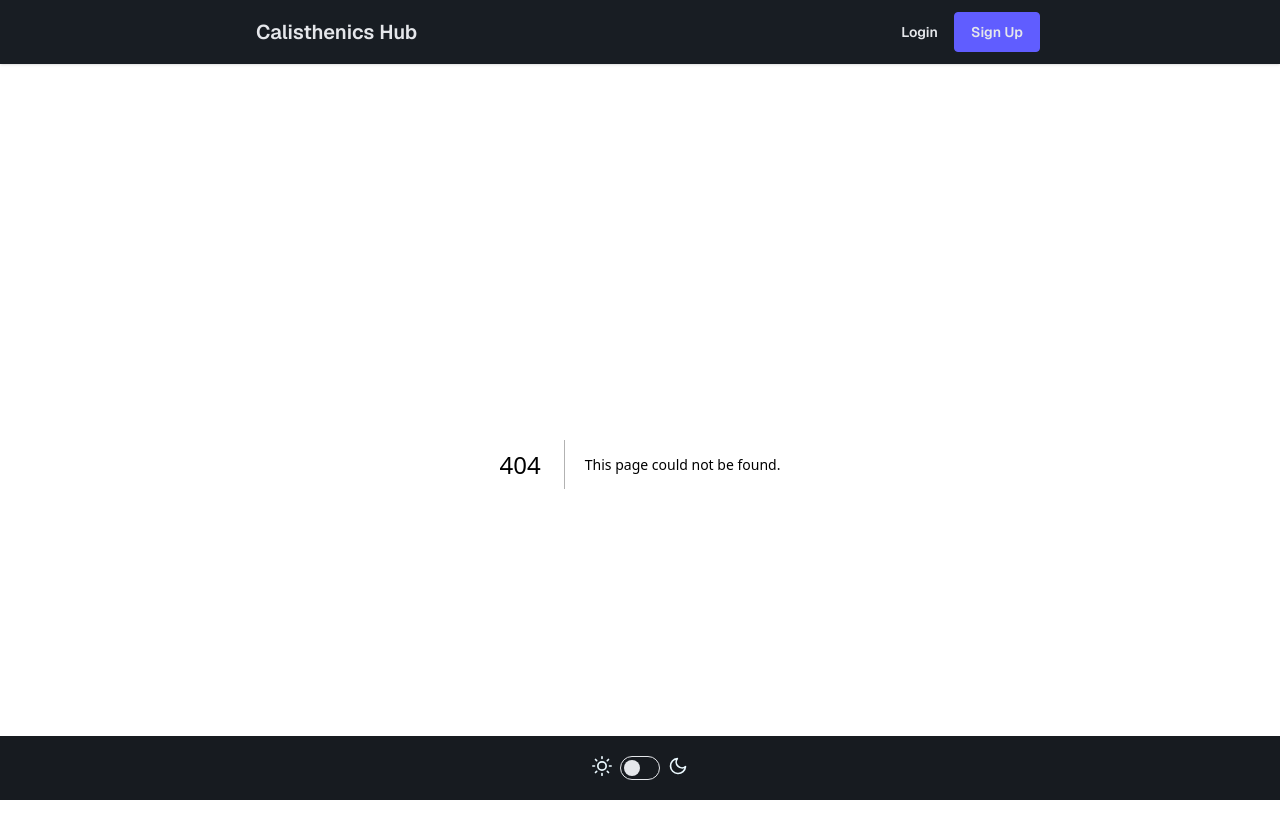
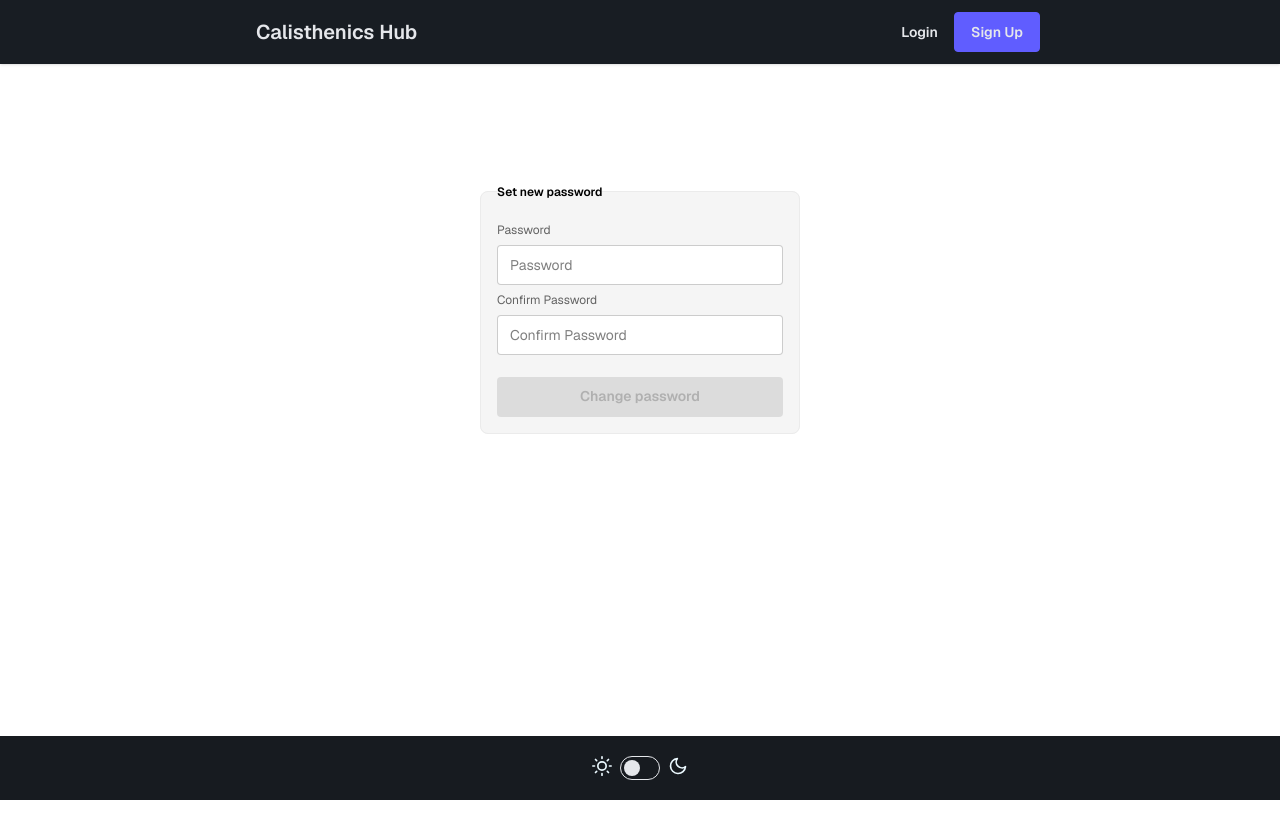
Before and after one commit to kr1s6/cali-list-nodejs-frontend, a Next.js app: page /login/passwrod-recovery/1 in a window 1280 px wide. Before the commit this address had no page. Shown: the top 838 px of the page. After the commit the page ends 800 px from the top, so only its background shows below. Built offline with nearby package versions, Linux system fonts and the light colour scheme.

Commit message:
password recovery

```diff
--- /dev/null
+++ b/src/app/login/passwrod-recovery/[token]/page.js
@@ -0,0 +1,118 @@
+'use client'
+import { useMemo, useRef, useState } from "react";
+import { useRouter } from 'next/navigation';
+import { HREF, STATUS, USER_CONSTANTS, RECOVERY_PASSWORDD_REQUEST_ENDPOINT } from "lib/constants";
+import { postRequest } from "utils/auth-utils";
+
+export default function PasswordRecoveryPage({ params }) {
+  const { token } = params;
+  const router = useRouter();
+  const [isBackendError, setBackendError] = useState(null);
+
+  const [isFormTouched, setIsFormTouched] = useState({
+    password: false,
+    confirmPassword: false,
+  });
+
+  const [form, setForm] = useState({
+    password: "",
+    confirmPassword: "",
+  });
+
+  const isValid = {
+    password: form.password.length >= USER_CONSTANTS.PASSWORD_MIN_LENGTH,
+    confirmPassword: form.confirmPassword === form.password,
+  };
+
+  const formIsValid = useMemo(
+    () => (isValid.password && isValid.confirmPassword),
+    [isValid]
+  );
+
+  const submitBtnIsDisabled = useMemo(
+    () => (!formIsValid),
+    [formIsValid]
+  );
+
+  const submitNewPassword = async () => {
+    console.log("Password recovery request.");
+
+    const requestBody = {
+      password: form.password,
+      confirmPassword: form.confirmPassword,
+    };
+
+    try {
+      const { response, json } = await postRequest(`${RECOVERY_PASSWORDD_REQUEST_ENDPOINT}/${token}`, requestBody);
+
+      if (response.ok) {
+        setBackendError(null);
+        router.push(HREF.PASSWORD_RECOVERY_SUCCESS_PAGE);
+      } else if (response.status === STATUS.BAD_REQUEST) {
+        setBackendError(json.data);
+      } else {
+        router.push(HREF.ERROR_PAGE);
+      }
+
+    } catch (error) {
+      console.log("An error occurred:", error.message);
+      router.push(HREF.ERROR_PAGE);
+    }
+  };
+
+  const handleChange = (e) => {
+    setForm(prev => ({ ...prev, [e.target.name]: e.target.value }));
+  };
+
+  const handleOnBlur = (e) => {
+    setIsFormTouched(prev => ({ ...prev, [e.target.name]: true }));
+  };
+
+  return (
+    <div className="hero min-h-[60vh]">
+      <fieldset className="fieldset bg-base-200 border-base-300 rounded-box w-xs border p-4">
+        <legend className="fieldset-legend">Set new password</legend>
+
+        <label htmlFor="passInput" className="label">Password</label>
+        <input
+          id="passInput"
+          type="password"
+          className="input"
+          placeholder="Password"
+          minLength={USER_CONSTANTS.PASSWORD_MIN_LENGTH}
+          maxLength={USER_CONSTANTS.PASSWORD_MAX_LENGTH}
+          required
+          name="password"
+          value={form.password}
+          onChange={handleChange}
+          onBlur={handleOnBlur}
+        />
+        {isFormTouched.password && !isValid.password && (
+          <p className="validator-hint">Minimum 8 characters.</p>
+        )}
+
+        <label htmlFor="confirmPassInput" className="label">Confirm Password</label>
+        <input
+          id="confirmPassInput"
+          type="password"
+          className="input"
+          placeholder="Confirm Password"
+          required
+          name="confirmPassword"
+          value={form.confirmPassword}
+          onChange={handleChange}
+          onBlur={handleOnBlur}
+        />
+        {isFormTouched.confirmPassword && !isValid.confirmPassword && (
+          <p className="validator-hint">Passwords do not match.</p>
+        )}
+
+        <button className="btn btn-neutral mt-4" disabled={submitBtnIsDisabled} onClick={submitNewPassword}>Change password</button>
+
+        {isBackendError && (
+          <p className="validator-hint">{isBackendError}</p>
+        )}
+      </fieldset>
+    </div>
+  );
+}
--- /dev/null
+++ b/src/app/login/passwrod-recovery/check-email/page.js
@@ -0,0 +1,12 @@
+export default function PasswordRecoverySend() {
+    return (
+        <div className="hero min-h-[60vh]">
+            <div className="hero-content text-center">
+                <div className="max-w-md">
+                    <h1 className="text-5xl font-bold">Email with password recovery send.</h1>
+                    <p className="py-6 text-lg">Please check the email.</p>
+                </div>
+            </div>
+        </div>
+    );
+}
--- a/src/app/login/passwrod-recovery/page.js
+++ b/src/app/login/passwrod-recovery/page.js
@@ -1,10 +1,13 @@
 'use client'
-import { useEffect, useMemo, useRef, useState } from "react";
+import { HREF, RECOVERY_PASSWORDD_REQUEST_ENDPOINT, STATUS } from "lib/constants";
+import { useRouter } from "next/navigation";
+import { useMemo, useRef, useState } from "react";
+import { handleAuthData, postRequest } from "utils/auth-utils";
 
-export default function Login() {
-  const [submitBtnIsDisabled, setSubmitBtnIsDisabled] = useState(true);
-  const [isBackendError, setIsBackendError] = useState(false);
+export default function SendPasswordRecovery() {
+  const [isBackendError, setBackendError] = useState(false);
   const [errorValue, setErrorValue] = useState(null);
+  const router = useRouter();
 
   const [isFormTouched, setIsFormTouched] = useState({
     email: false,
@@ -16,13 +19,37 @@ export default function Login() {
 
   const emailRef = useRef(null);
 
-  const isValid = useMemo(() => ({
+  const isValid = {
     email: emailRef.current?.checkValidity() ?? false,
-  }), [emailRef]);
+  };
 
-  useEffect(() => {
-    setSubmitBtnIsDisabled(!isValid.email)
-  }, [isValid.email]);
+  const formIsValid = useMemo(() => (isValid.email), [isValid]);
+
+  const submitBtnIsDisabled = useMemo(() => (!formIsValid), [formIsValid]);
+
+  const sendPasswordRecoveryEmail = async () => {
+    console.log("Password recovery request.");
+    const requestBody = {
+      email: form.email,
+    };
+
+    try {
+      const { response, json } = await postRequest(RECOVERY_PASSWORDD_REQUEST_ENDPOINT, requestBody);
+      if (response.ok) {
+        setBackendError(null);
+        handleAuthData(json);
+        router.push(HREF.PASSWORD_RECOVERY_SEND_PAGE);
+      }
+      else if (response.status === STATUS.INTERNAL_SERVER_ERROR) {
+        setErrorValue(json.data);
+      } else {
+        router.push(HREF.ERROR_PAGE);
+      }
+    } catch (error) {
+      console.log('An error occurred:', error.message);
+      router.push(HREF.ERROR_PAGE);
+    }
+  };
 
   return (
     <div className="hero min-h-[60vh]">
@@ -45,7 +72,7 @@ export default function Login() {
           <p className="validator-hint">Enter email address.</p>
         )}
 
-        <button className="btn btn-neutral mt-4" disabled={submitBtnIsDisabled}>Send email</button>
+        <button className="btn btn-neutral mt-4" disabled={submitBtnIsDisabled} onClick={sendPasswordRecoveryEmail}>Send email</button>
         {isBackendError && (
           <p className="validator-hint">{errorValue}</p>
         )}
--- /dev/null
+++ b/src/app/login/passwrod-recovery/password-changed/page.js
@@ -0,0 +1,12 @@
+export default function PasswordRecoverySend() {
+    return (
+        <div className="hero min-h-[60vh]">
+            <div className="hero-content text-center">
+                <div className="max-w-md">
+                    <h1 className="text-5xl font-bold">Pasword changed.</h1>
+                    <p className="py-6 text-lg">Login again.</p>
+                </div>
+            </div>
+        </div>
+    );
+}
--- a/src/app/registration/page.js
+++ b/src/app/registration/page.js
@@ -7,7 +7,7 @@ import { handleAuthData, postRequest } from "utils/auth-utils";
 import { AuthContext } from "context/AuthProvider";
 
 export default function Registration() {
-  const [errorValue, setErrorValue] = useState(null);
+  const [isBackendError, setBackendError] = useState(null);
   const router = useRouter();
   const { dispatch } = useContext(AuthContext);
 
@@ -52,13 +52,13 @@ export default function Registration() {
     try {
       const { response, json } = await postRequest(REGISTER_ENDPOINT, requestBody);
       if (response.ok) {
-        setErrorValue(null);
+        setBackendError(null);
         handleAuthData(json);
         dispatch({ type: "login" });
         router.push(HREF.PROFILE_PAGE);
       }
       else if (response.status === STATUS.CONFLICT) {
-        setErrorValue(json.data);
+        setBackendError(json.data);
       } else {
         router.push(HREF.ERROR_PAGE);
       }
@@ -154,8 +154,8 @@ export default function Registration() {
         )}
 
         <button id="registerBtn" className="btn btn-neutral mt-4" disabled={submitBtnIsDisabled} onClick={userRegistration}>Register</button>
-        {errorValue !== null && (
-          Object.values(errorValue).map(error => <p className="validator-hint">{error}</p>)
+        {isBackendError !== null && (
+          Object.values(isBackendError).map(error => <p className="validator-hint">{error}</p>)
         )}
 
         <div className="mt-2 w-full flex justify-end">
--- a/src/lib/constants.js
+++ b/src/lib/constants.js
@@ -2,6 +2,7 @@ export const REGISTER_ENDPOINT = "http://localhost:8080/api/register";
 export const LOGIN_ENDPOINT = "http://localhost:8080/api/login";
 export const LOGOUT_ENDPOINT = "http://localhost:8080/api/logout";
 export const REFRESH_TOKEN_ENDPOINT = "http://localhost:8080/api/refreshToken";
+export const RECOVERY_PASSWORDD_REQUEST_ENDPOINT = "http://localhost:8080/api/password-recovery"
 
 export const USER_CONSTANTS = {
     USERNAME_MAX_LENGTH: 30,
@@ -14,6 +15,8 @@ export const HREF = {
     LOGIN_PAGE: "/login",
     REGISTRATION_PAGE: "/registration",
     PASSWORD_RECOVERY_PAGE: "/login/passwrod-recovery",
+    PASSWORD_RECOVERY_SEND_PAGE: "/login/passwrod-recovery/check-email",
+    PASSWORD_RECOVERY_SUCCESS_PAGE: "/login/passwrod-recovery/password-changed",
     PROFILE_PAGE: "/profile",
     ERROR_PAGE: "/error",
 }
```
